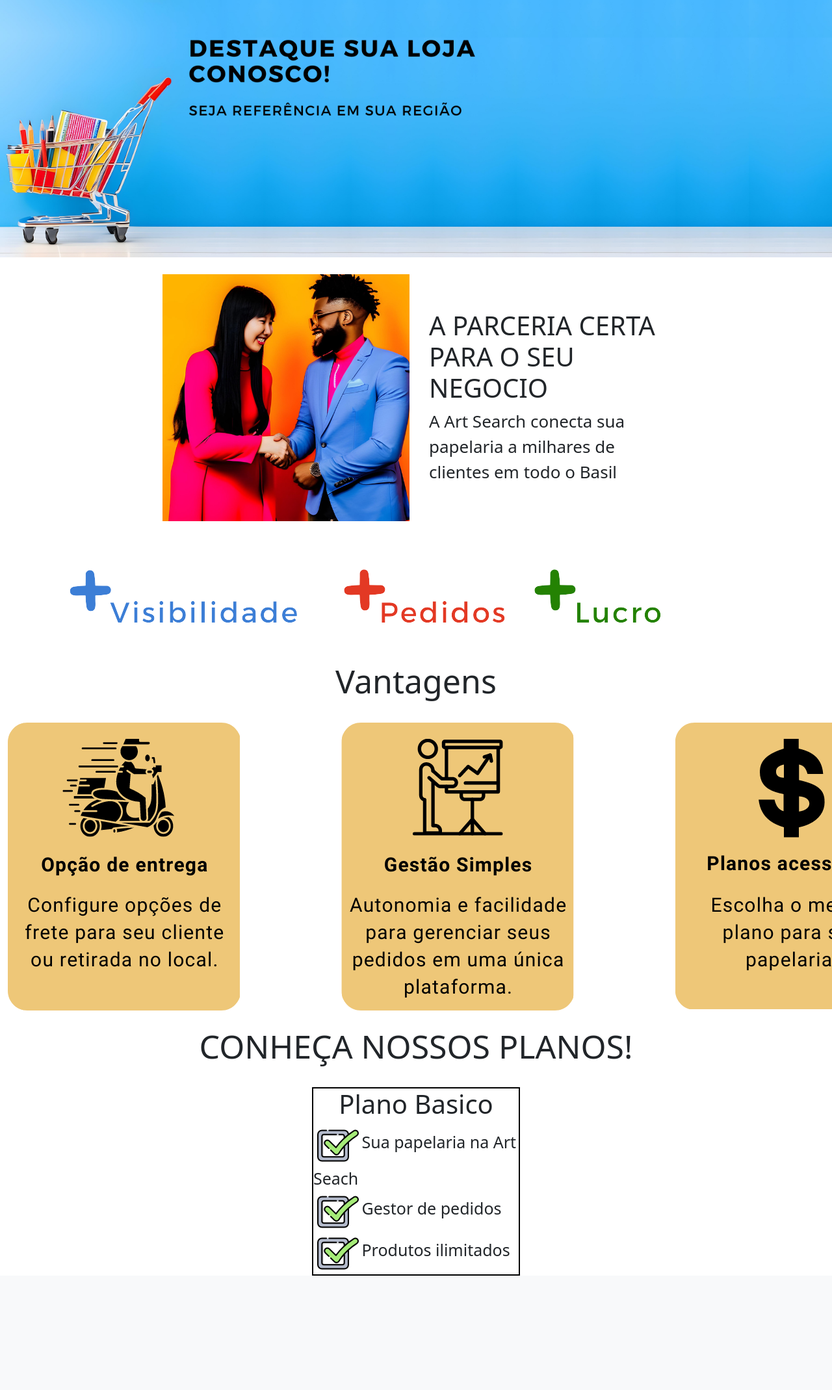
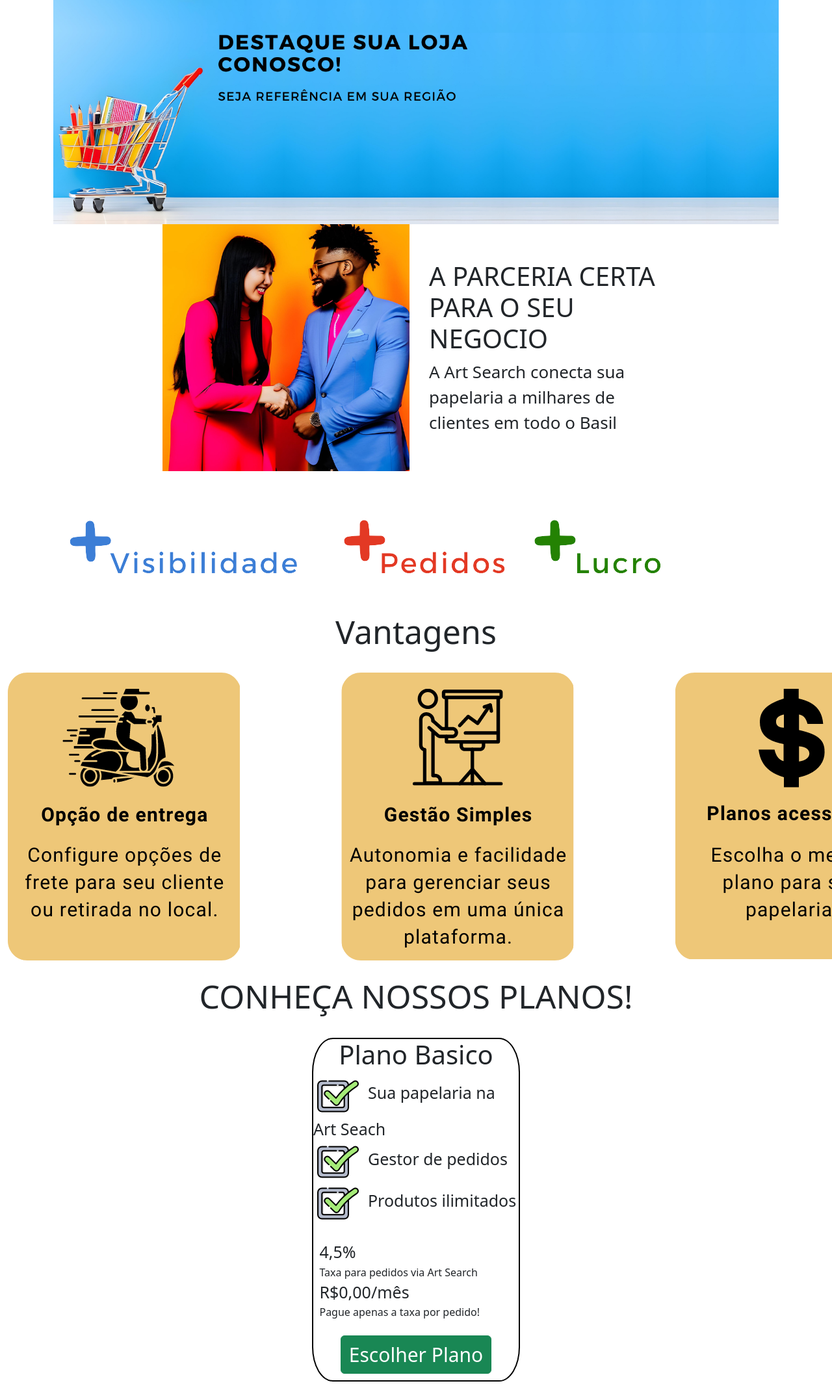
Before and after one commit to Gabriel-Joquebidis-Farias/TCC, a PHP site: page /CadastroLoja.html in a window 1280 px wide; the page is wider, and only the part inside the window is pictured. Shown: the part 80-2219 px from the top of that part at 65% size. Before the commit the page ends 2043 px from the top of that part, so only its background shows below. Run offline with PHP 8.4, Linux system fonts and the light colour scheme.

Commit message:
Arrumar banner Cadastro de loja

```diff
--- a/Codigos/CadastroLoja.html
+++ b/Codigos/CadastroLoja.html
@@ -44,7 +44,8 @@
           </div>
         </div>
       </nav>
-      <div class="contener">
+      <!-- Arrumar responvidade do banner-->
+      <div class="container">
         <div class="banner">
             <img class="banerCadLoja" src="imagens/destaque_sua_loja.png" alt="Imagem">
         </div>
@@ -78,7 +79,18 @@
       <br>
       <img class="img-fluid EspacoLeft" src="imagens/verifica.png" alt="IMG">
       <span class="textoPlanos">Produtos ilimitados</span>
-    </div>
+       <br> <span class="espacoTop"></span><br>
+        <span class="textoPlanos text-opacity-75">4,5%</span><br>
+        <span class="TextoMin"> Taxa para pedidos via Art Search</span>
+          <br>
+          <span class="textoPlanos">R$0,00/mês</span><br>
+          <span class="TextoMin">Pague apenas a taxa por pedido!</span><br>
+          <span class="espacoTop"></span><br>
+          <div class="container containerBotao">
+          <button type="button" class="btn btn-success botaoPlanos"><span class="botaoPlanos">Escolher Plano</span></button> <br>
+        <span class="espacoTop"></span>
+        </div>
+      </div>
     </div>
     </body>
 </html>
--- a/Codigos/style.css
+++ b/Codigos/style.css
@@ -195,12 +195,29 @@ padding-top: 10px;
 .PlanoBasico{
     border: solid 2px black;
     width: 25%;
+    border-radius: 10%;
 }
 .ContainerPlanos{
     display: flex;
     justify-content: center;
     width: 100%;
+    padding-bottom: 1%;
+
 }
 .textoPlanos{
     font-size: 25px;
+    padding-left: 3%;
 }
+.TextoMin{
+    padding-left: 3%;
+}
+.botaoPlanos{
+    display: flex;
+    color: white;
+    font-size: 30px;
+    width: auto;
+}
+.containerBotao{
+    text-align: center;
+    padding-bottom: 3%;
+}
```
